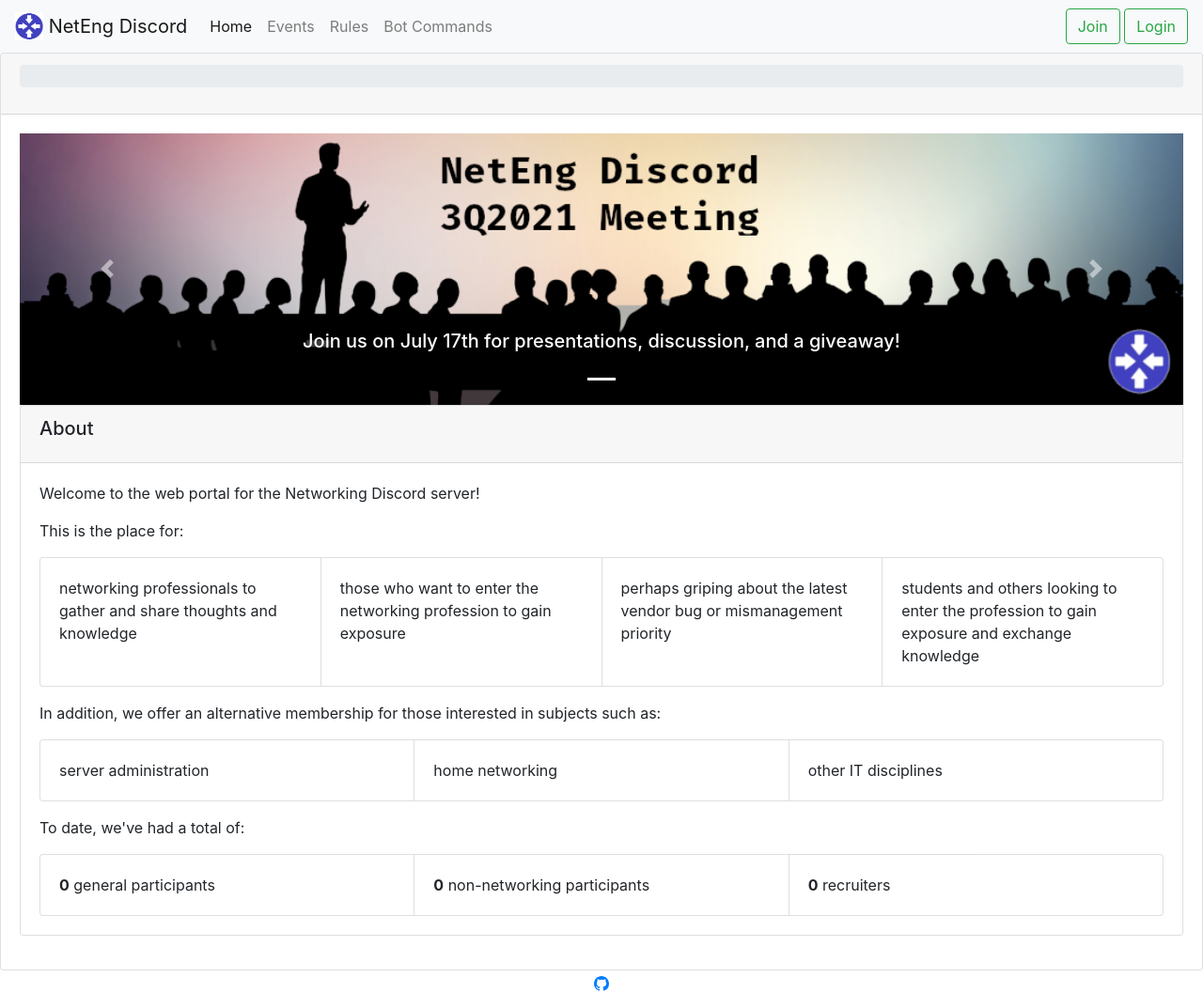
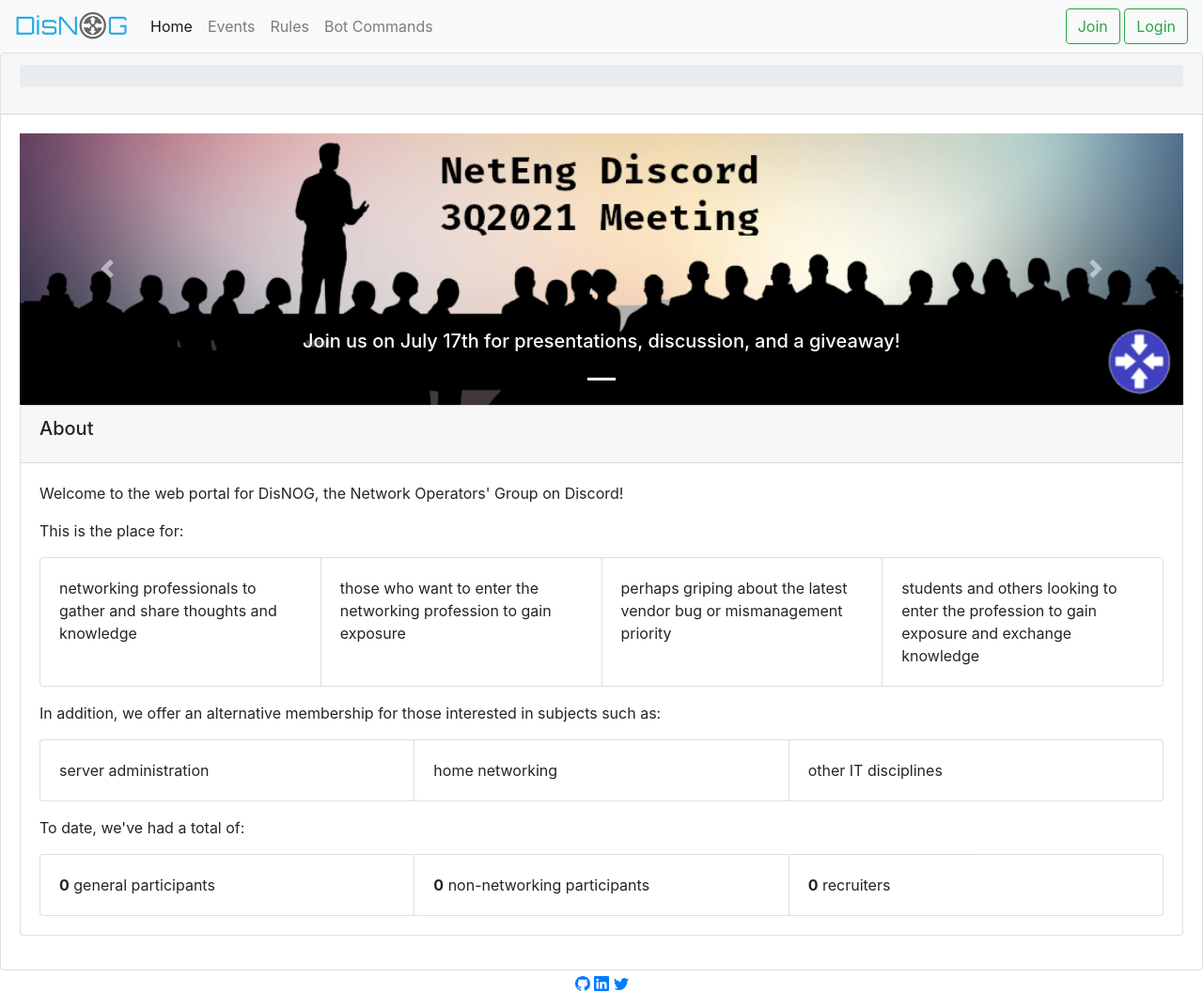
Before and after one commit to disnog/netranger-web, a Flask app: page / in a window 1280 px wide. Shown: the whole page at 94% size. Run offline with Flask 2, Linux system fonts and the light colour scheme; data that the repository does not hold is empty; parts of the project's set-up code (start-up, migrations or seed data) failed here and were passed over; some libraries are stand-ins or nearby versions.

Commit message:
Branding updates (#29)
* Branding updates -> DisNOG

* Add DisNOG logo

* Add social links

```diff
--- a/nrweb/templates/base.html
+++ b/nrweb/templates/base.html
@@ -3,7 +3,7 @@
 <head>
     <meta charset="UTF-8">
     <meta name="viewport" content="width=device-width, initial-scale=1, shrink-to-fit=no">
-    <title>Networking Discord :: {% block pagetitle%}{% endblock %}</title>
+    <title>DisNOG :: {% block pagetitle%}{% endblock %}</title>
     <link rel="stylesheet" href="https://stackpath.bootstrapcdn.com/bootstrap/4.1.3/css/bootstrap.min.css"
           integrity="sha384-MCw98/SFnGE8fJT3GXwEOngsV7Zt27NXFoaoApmYm81iuXoPkFOJwJ8ERdknLPMO" crossorigin="anonymous">
     <link rel="shortcut icon" href="{{ url_for('static', filename='favicon.ico') }}"/>
@@ -30,9 +30,9 @@
 {% endif %}
 {% endwith %}
 <nav class="navbar navbar-expand-lg navbar-light bg-light">
-    <a class="navbar-brand" href="/home"><img src="{{url_for('static',filename='logo.png')}}" width="30" height="30"
+    <a class="navbar-brand" href="/home"><img src="{{url_for('static',filename='disnog-logo-2-colored.png')}}"
+                                              height="30"
                                               class="d-inline-block align-top" alt=""/>
-        NetEng Discord
     </a>
     <button class="navbar-toggler" type="button" data-toggle="collapse" data-target="#navbarNavDropdown"
             aria-controls="navbarNavDropdown" aria-expanded="false" aria-label="Toggle navigation">
@@ -104,12 +104,29 @@
     </div>
 </div>
 <footer class="footer">
-    <div class="container-fluid"><div class="row justify-content-center text-center text-muted"><a
-            href="https://github.com/networking-discord"><svg xmlns="http://www.w3.org/2000/svg" width="16" height="16"
-                                                              fill="currentColor" class="bi bi-github"
-                                                              viewBox="0 0 16 16">
-  <path d="M8 0C3.58 0 0 3.58 0 8c0 3.54 2.29 6.53 5.47 7.59.4.07.55-.17.55-.38 0-.19-.01-.82-.01-1.49-2.01.37-2.53-.49-2.69-.94-.09-.23-.48-.94-.82-1.13-.28-.15-.68-.52-.01-.53.63-.01 1.08.58 1.23.82.72 1.21 1.87.87 2.33.66.07-.52.28-.87.51-1.07-1.78-.2-3.64-.89-3.64-3.95 0-.87.31-1.59.82-2.15-.08-.2-.36-1.02.08-2.12 0 0 .67-.21 2.2.82.64-.18 1.32-.27 2-.27.68 0 1.36.09 2 .27 1.53-1.04 2.2-.82 2.2-.82.44 1.1.16 1.92.08 2.12.51.56.82 1.27.82 2.15 0 3.07-1.87 3.75-3.65 3.95.29.25.54.73.54 1.48 0 1.07-.01 1.93-.01 2.2 0 .21.15.46.55.38A8.012 8.012 0 0 0 16 8c0-4.42-3.58-8-8-8z"/>
-</svg></a></div></div>
+    <div class="container-fluid">
+        <div class="row justify-content-center text-center text-muted"><a
+                href="https://github.com/disnog">
+            <svg xmlns="http://www.w3.org/2000/svg" width="16" height="16"
+                 fill="currentColor" class="bi bi-github"
+                 viewBox="0 0 16 16">
+                <path d="M8 0C3.58 0 0 3.58 0 8c0 3.54 2.29 6.53 5.47 7.59.4.07.55-.17.55-.38 0-.19-.01-.82-.01-1.49-2.01.37-2.53-.49-2.69-.94-.09-.23-.48-.94-.82-1.13-.28-.15-.68-.52-.01-.53.63-.01 1.08.58 1.23.82.72 1.21 1.87.87 2.33.66.07-.52.28-.87.51-1.07-1.78-.2-3.64-.89-3.64-3.95 0-.87.31-1.59.82-2.15-.08-.2-.36-1.02.08-2.12 0 0 .67-.21 2.2.82.64-.18 1.32-.27 2-.27.68 0 1.36.09 2 .27 1.53-1.04 2.2-.82 2.2-.82.44 1.1.16 1.92.08 2.12.51.56.82 1.27.82 2.15 0 3.07-1.87 3.75-3.65 3.95.29.25.54.73.54 1.48 0 1.07-.01 1.93-.01 2.2 0 .21.15.46.55.38A8.012 8.012 0 0 0 16 8c0-4.42-3.58-8-8-8z"/>
+            </svg>
+        </a> &nbsp; <a
+                href="https://disnog.org/linkedin">
+            <svg xmlns="http://www.w3.org/2000/svg" width="16" height="16" fill="currentColor" class="bi bi-linkedin"
+                 viewBox="0 0 16 16">
+                <path d="M0 1.146C0 .513.526 0 1.175 0h13.65C15.474 0 16 .513 16 1.146v13.708c0 .633-.526 1.146-1.175 1.146H1.175C.526 16 0 15.487 0 14.854V1.146zm4.943 12.248V6.169H2.542v7.225h2.401zm-1.2-8.212c.837 0 1.358-.554 1.358-1.248-.015-.709-.52-1.248-1.342-1.248-.822 0-1.359.54-1.359 1.248 0 .694.521 1.248 1.327 1.248h.016zm4.908 8.212V9.359c0-.216.016-.432.08-.586.173-.431.568-.878 1.232-.878.869 0 1.216.662 1.216 1.634v3.865h2.401V9.25c0-2.22-1.184-3.252-2.764-3.252-1.274 0-1.845.7-2.165 1.193v.025h-.016a5.54 5.54 0 0 1 .016-.025V6.169h-2.4c.03.678 0 7.225 0 7.225h2.4z"/>
+            </svg>
+        </a> &nbsp; <a
+                href="https://twitter.com/DisNOG">
+            <svg xmlns="http://www.w3.org/2000/svg" width="16" height="16" fill="currentColor" class="bi bi-disnog"
+                 viewBox="0 0 16 16">
+                <path d="M5.026 15c6.038 0 9.341-5.003 9.341-9.334 0-.14 0-.282-.006-.422A6.685 6.685 0 0 0 16 3.542a6.658 6.658 0 0 1-1.889.518 3.301 3.301 0 0 0 1.447-1.817 6.533 6.533 0 0 1-2.087.793A3.286 3.286 0 0 0 7.875 6.03a9.325 9.325 0 0 1-6.767-3.429 3.289 3.289 0 0 0 1.018 4.382A3.323 3.323 0 0 1 .64 6.575v.045a3.288 3.288 0 0 0 2.632 3.218 3.203 3.203 0 0 1-.865.115 3.23 3.23 0 0 1-.614-.057 3.283 3.283 0 0 0 3.067 2.277A6.588 6.588 0 0 1 .78 13.58a6.32 6.32 0 0 1-.78-.045A9.344 9.344 0 0 0 5.026 15z"/>
+            </svg>
+        </a>
+        </div>
+    </div>
 </footer>
 </body>
 </html>
--- a/nrweb/templates/home.html
+++ b/nrweb/templates/home.html
@@ -32,7 +32,7 @@
 <div class="card mb-3">
     <div class="card-header"><h5 class="card-title">About</h5></div>
     <div class="card-body">
-        <p class="card-text">Welcome to the web portal for the Networking Discord server!</p>
+        <p class="card-text">Welcome to the web portal for DisNOG, the Network Operators' Group on Discord!</p>
         <p class="card-text">This is the place for:</p>
         <div class="card-group">
             <div class="card">
```
Also changed, not shown: nrweb/static/disnog-logo-2-colored.png (added), nrweb/static/logo.png (deleted).
